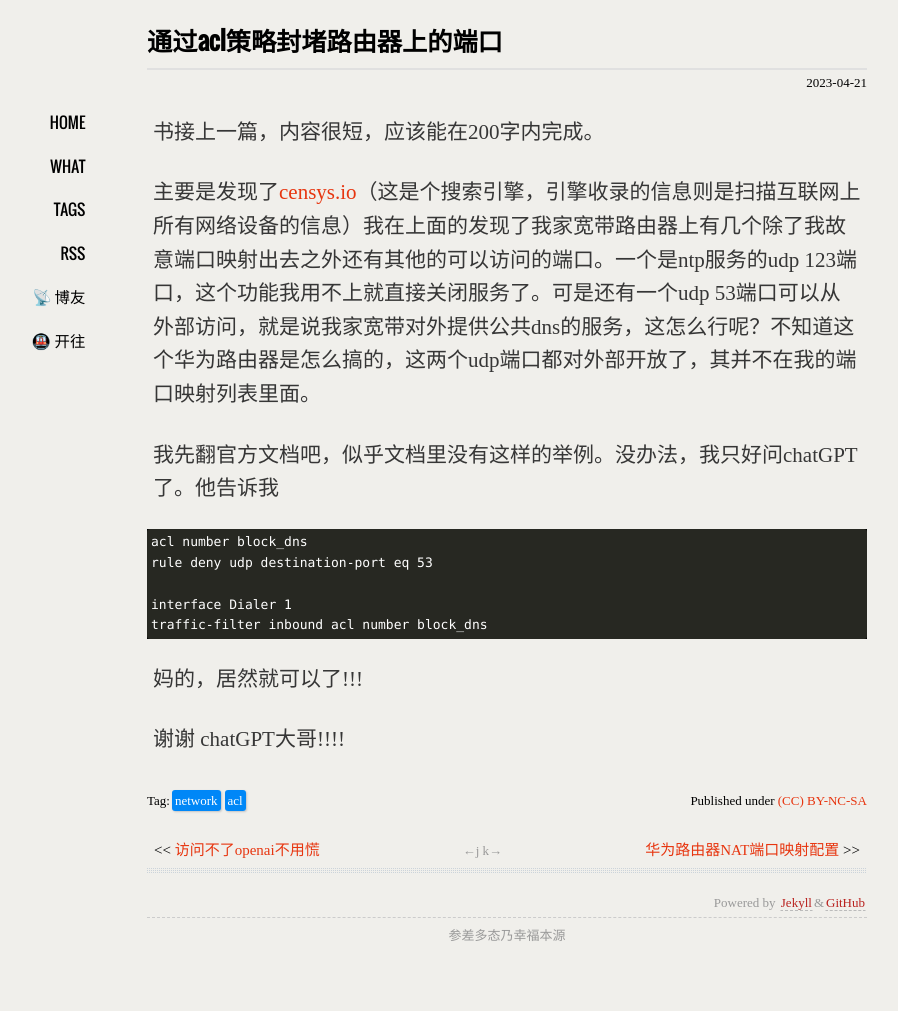
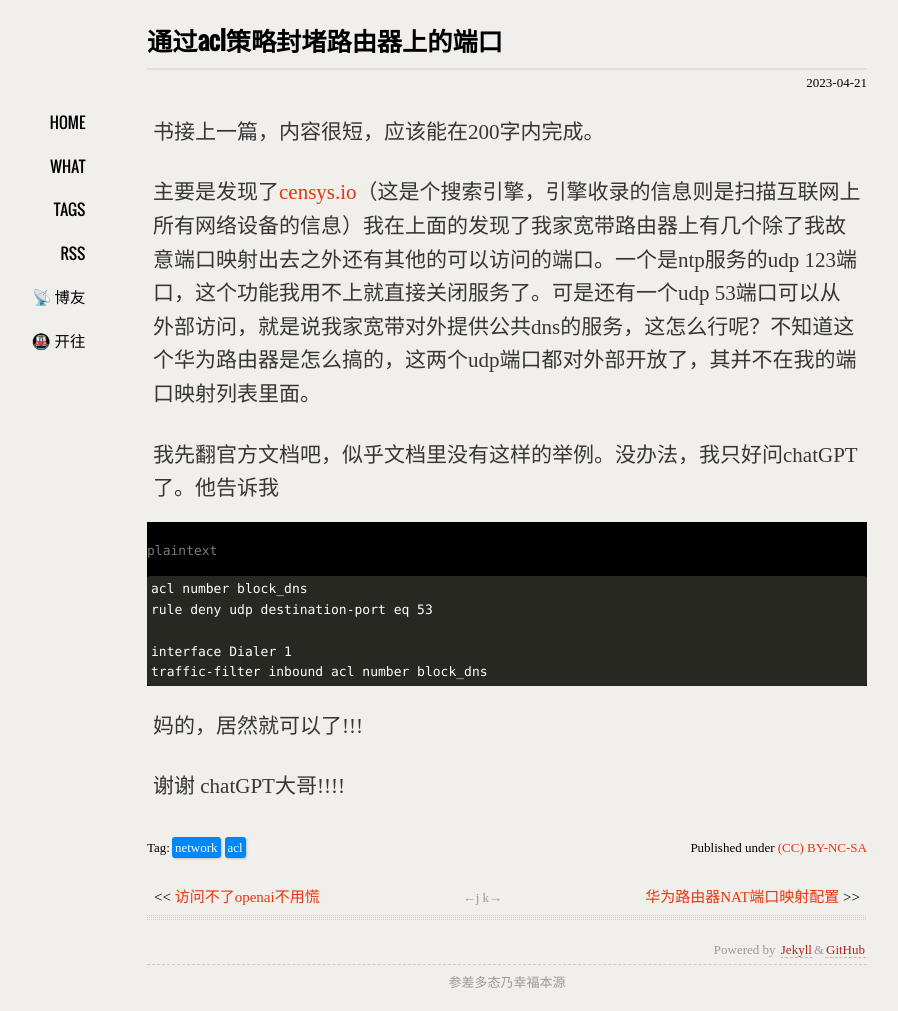
Before and after one commit to xavierskip/xavierskip.github.io, a Jekyll site: the page built from _posts/2023-04-21-acl.md, in a window 1280 px wide. Shown: the whole page, without its empty margins (133-1031 px from the left). Built offline with Jekyll 4.4.1, drawn with Linux system fonts in a browser that asks for light colours; comment, search, counter and statistics services are not loaded; a style sheet for code colours, icons or effects is not loaded; before the commit the page ends 964 px from its top, so only the background shows below that.

Commit message:
add data-lang

```diff
--- a/media/css/style.css
+++ b/media/css/style.css
@@ -429,3 +429,10 @@ figure[class="highlight"] > pre > code[class*="language-"]::before{
   display: flex;
   color: #7a7a7a;
 }
+div[class="highlight"] > pre {
+  padding-top: 1rem;
+}
+div[class="highlight"] > pre::before {
+  content: attr(data-lang);
+  color: #7a7a7a;
+}
--- a/media/js/copy-code.js
+++ b/media/js/copy-code.js
@@ -53,5 +53,15 @@ document.addEventListener('DOMContentLoaded', (event) => {
     // 确保容器有 position: relative，这样按钮可以使用 absolute 定位
     codeBlock.style.position = 'relative';
     codeBlock.appendChild(button);
+
+    // 增加 data-lang 属性
+    const pre = codeBlock.querySelector('pre.highlight');
+    if (pre !== null) {
+      const className = pre.parentElement?.parentElement?.className || '';
+      const lang = className.match(/language-(\w+)/)?.[1]|| 'plain text';
+      if (lang) {
+        pre.setAttribute('data-lang', lang);
+      }
+    }
   });
 });
```
